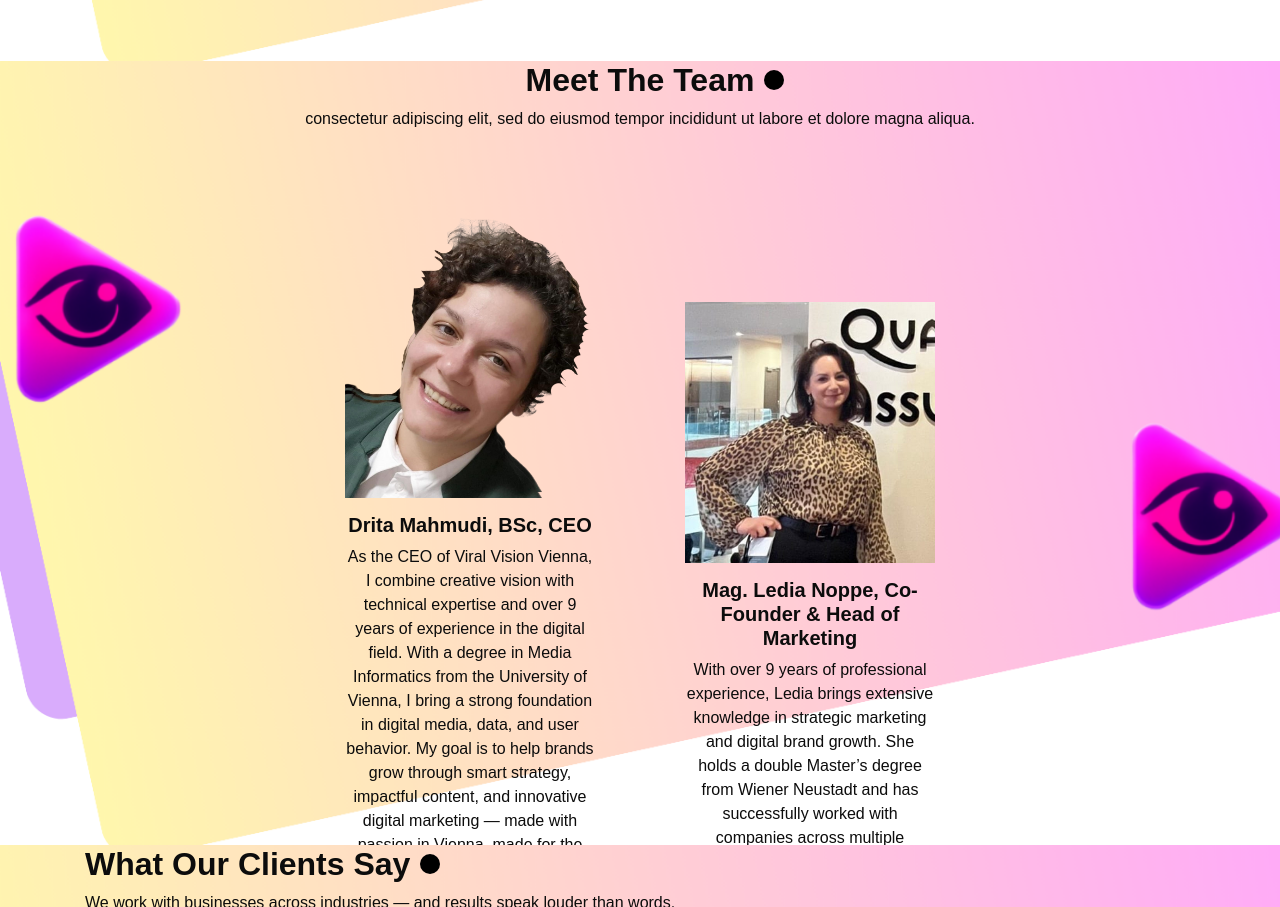
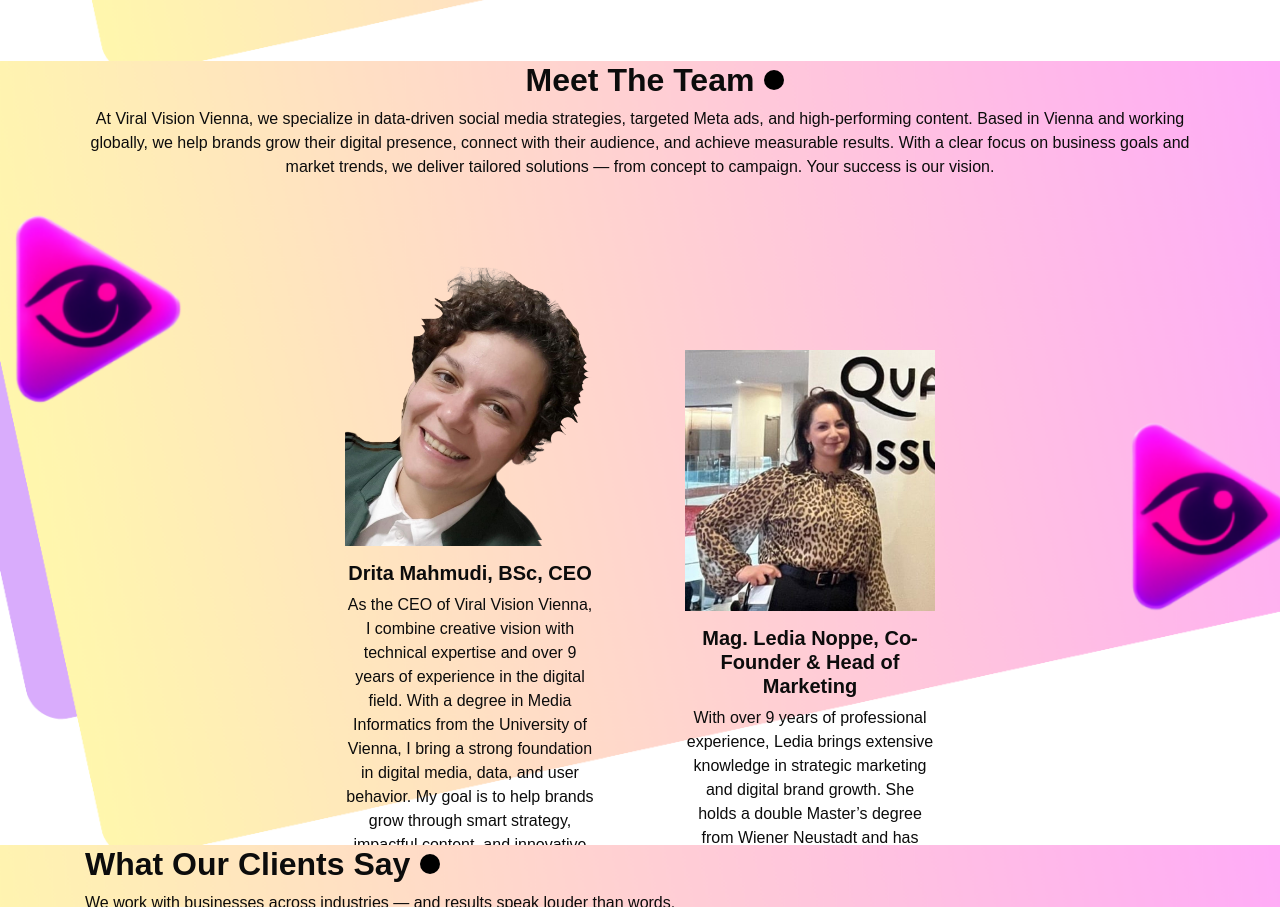
Before and after one commit to dritamahmudi/viralvisionvienna, a plain HTML site: page index.html in a window 1280 px wide. Shown: the part 3075-3982 px from the top of the page. Drawn offline with nearby package versions, Linux system fonts and the light colour scheme.

Commit message:
Update index.html

```diff
--- a/index.html
+++ b/index.html
@@ -373,7 +373,9 @@
           Meet The Team
         </h2>
         <p>
-          consectetur adipiscing elit, sed do eiusmod tempor incididunt ut labore et dolore magna aliqua.
+          At Viral Vision Vienna, we specialize in data-driven social media strategies, targeted Meta ads, and high-performing content.
+          Based in Vienna and working globally, we help brands grow their digital presence, connect with their audience, and achieve measurable results.
+          With a clear focus on business goals and market trends, we deliver tailored solutions — from concept to campaign. Your success is our vision.
         </p>
       </div>
     </div>
```
